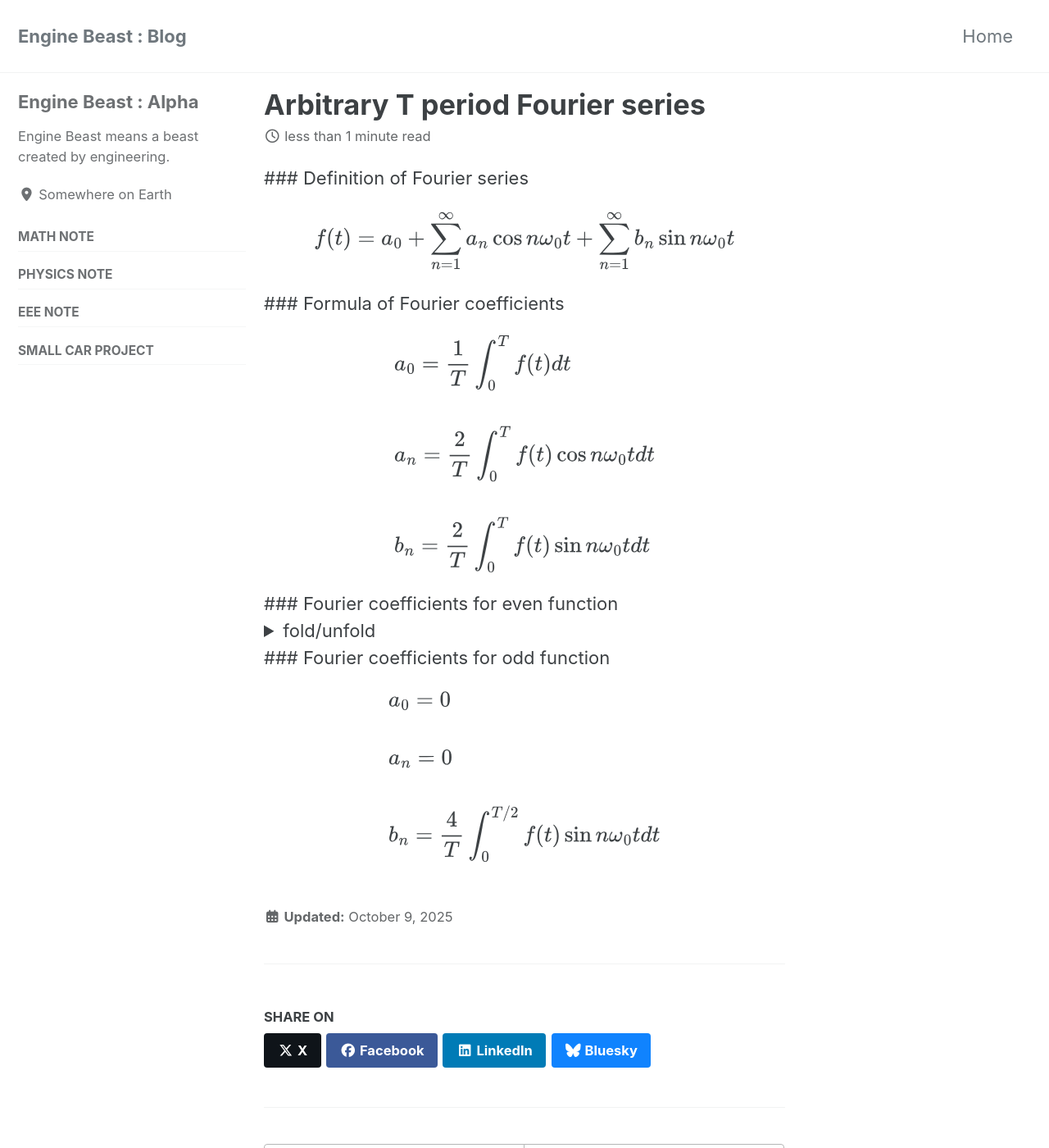
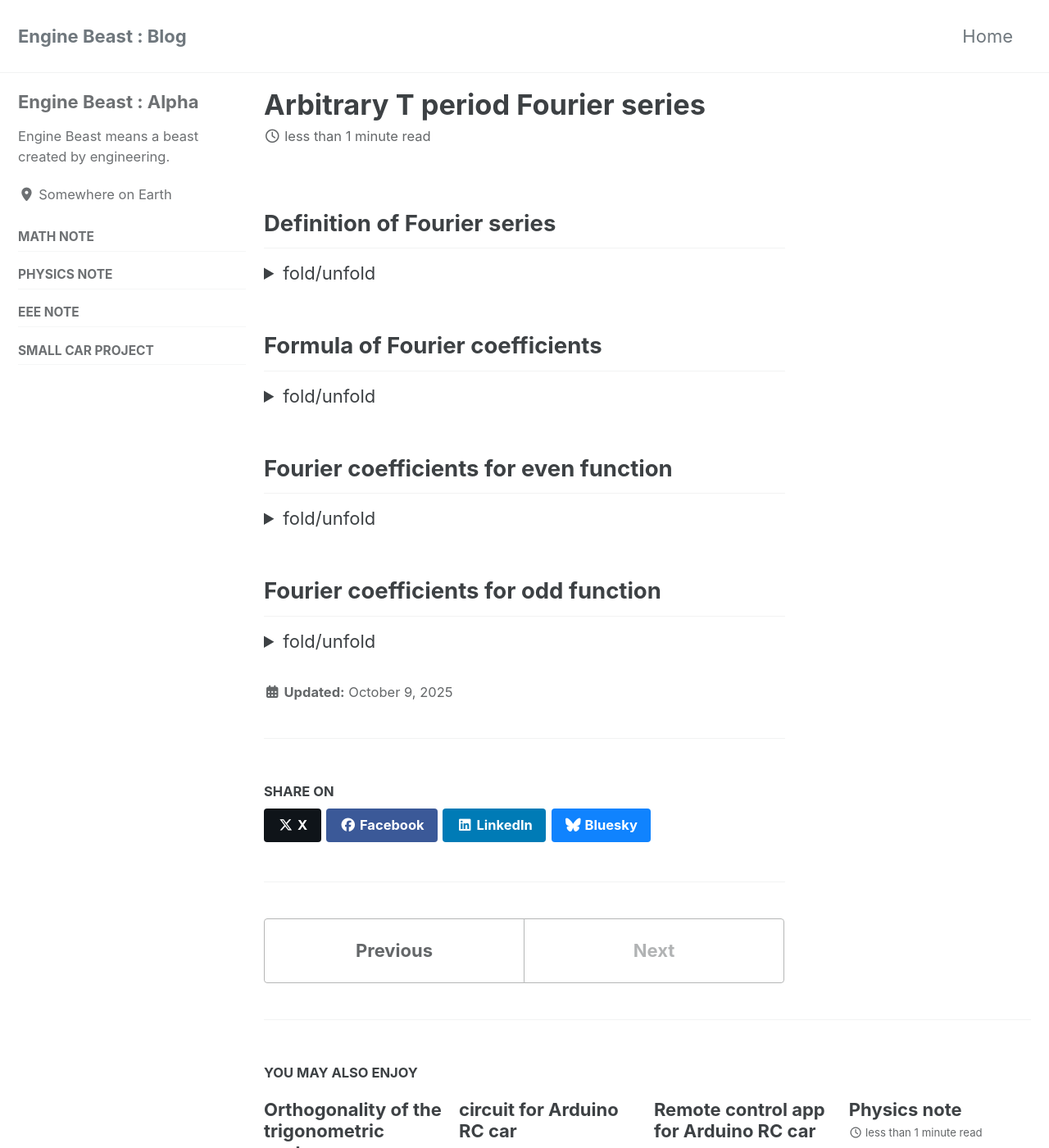
Before and after one commit to enginebeast/enginebeast.github.io, a Jekyll site: the page built from _posts/2025-10-09-Tperiod_fourier_series.html, in a window 1280 px wide and 1400 px high. Shown: the whole window at 82% size. Built offline with Jekyll 4.4.1, drawn with Linux system fonts in a browser that asks for light colours; cached includes are drawn as plain includes.

Commit message:
Edit html

```diff
--- a/_posts/2025-09-18-math_note.html
+++ b/_posts/2025-09-18-math_note.html
@@ -11,7 +11,7 @@ title: Math note
 
     - <a href="https://enginebeast.github.io/math_note/Tperiod_fourier_series"> period T Fourier series</a><br>
 
-    - <a href="https://enginebeast.github.io/math_note/exponential_fourier">Exponential Fourier series</a><br>
+    - <a href="https://enginebeast.github.io/math_note/exponential_fourier">Exponential Fourier series</a>
 </details>
 
 <h2>Others</h2>
--- a/_posts/2025-10-09-Tperiod_fourier_series.html
+++ b/_posts/2025-10-09-Tperiod_fourier_series.html
@@ -6,47 +6,60 @@ use_math: true
 comments: true
 ---
 
-### Definition of Fourier series
-$$
-\begin{flalign*}
-f(t) = a_0 + \sum^\infty_{n=1} a_n \cos n\omega_0t + \sum^\infty_{n=1} b_n \sin n\omega_0t
-\end{flalign*}
-$$
-
-
-### Formula of Fourier coefficients
-$$
-\begin{flalign*}
-& a_0 = \frac{1}{T}\int^T_0f(t)dt
-\\
-\\ & a_n = \frac{2}{T}\int^T_0f(t)\cos n\omega_0tdt
-\\
-\\ & b_n = \frac{2}{T}\int^T_0f(t)\sin n\omega_0tdt
-\end{flalign*}
-$$
-
-
-### Fourier coefficients for even function
+<h2>Definition of Fourier series</h2>
 <details>
   <summary>fold/unfold</summary>
   $$
   \begin{flalign*}
-    & a_0 = \frac{2}{T}\int^{T/2}_0f(t)dt
-    \\
-    \\ & a_n = \frac{4}{T}\int^{T/2}_0f(t)\cos n\omega_0tdt
-    \\
-    \\ & b_n = 0 &&
+  f(t) = a_0 + \sum^\infty_{n=1} a_n \cos(n\omega_0 t) + \sum^\infty_{n=1} b_n \sin(n\omega_0 t) &&
   \end{flalign*}
   $$
 </details>
 
-### Fourier coefficients for odd function
+<h2>Formula of Fourier coefficients</h2>
+<details>
+  <summary>fold/unfold</summary>
+  $$
+  \begin{flalign*}
+  & a_0 = \frac{1}{T}\int_0^T f(t)\,dt
+  \\
+  \\
+  & a_n = \frac{2}{T}\int_0^T f(t)\cos(n\omega_0 t)\,dt
+  \\
+  \\
+  & b_n = \frac{2}{T}\int_0^T f(t)\sin(n\omega_0 t)\,dt &&
+  \end{flalign*}
+  $$
+</details>
+
+<h2>Fourier coefficients for even function</h2>
+<details>
+  <summary>fold/unfold</summary>
+  $$
+  \begin{flalign*}
+  & a_0 = \frac{2}{T}\int^{T/2}_0 f(t)\,dt
+  \\
+  \\
+  & a_n = \frac{4}{T}\int^{T/2}_0 f(t)\cos(n\omega_0 t)\,dt
+  \\
+  \\
+  & b_n = 0 &&
+  \end{flalign*}
+  $$
+</details>
+
+<h2>Fourier coefficients for odd function</h2>
+<details>
+  <summary>fold/unfold</summary>
   $$
   \begin{flalign*}
   & a_0 = 0
   \\
-\\ & a_n = 0
   \\
-\\ & b_n = \frac{4}{T}\int^{T/2}_0f(t)\sin n\omega_0tdt
+  & a_n = 0
+  \\
+  \\
+  & b_n = \frac{4}{T}\int^{T/2}_0 f(t)\sin(n\omega_0 t)\,dt &&
   \end{flalign*}
   $$
+</details>
```
Lines whose indentation alone changed are shown as unchanged.
